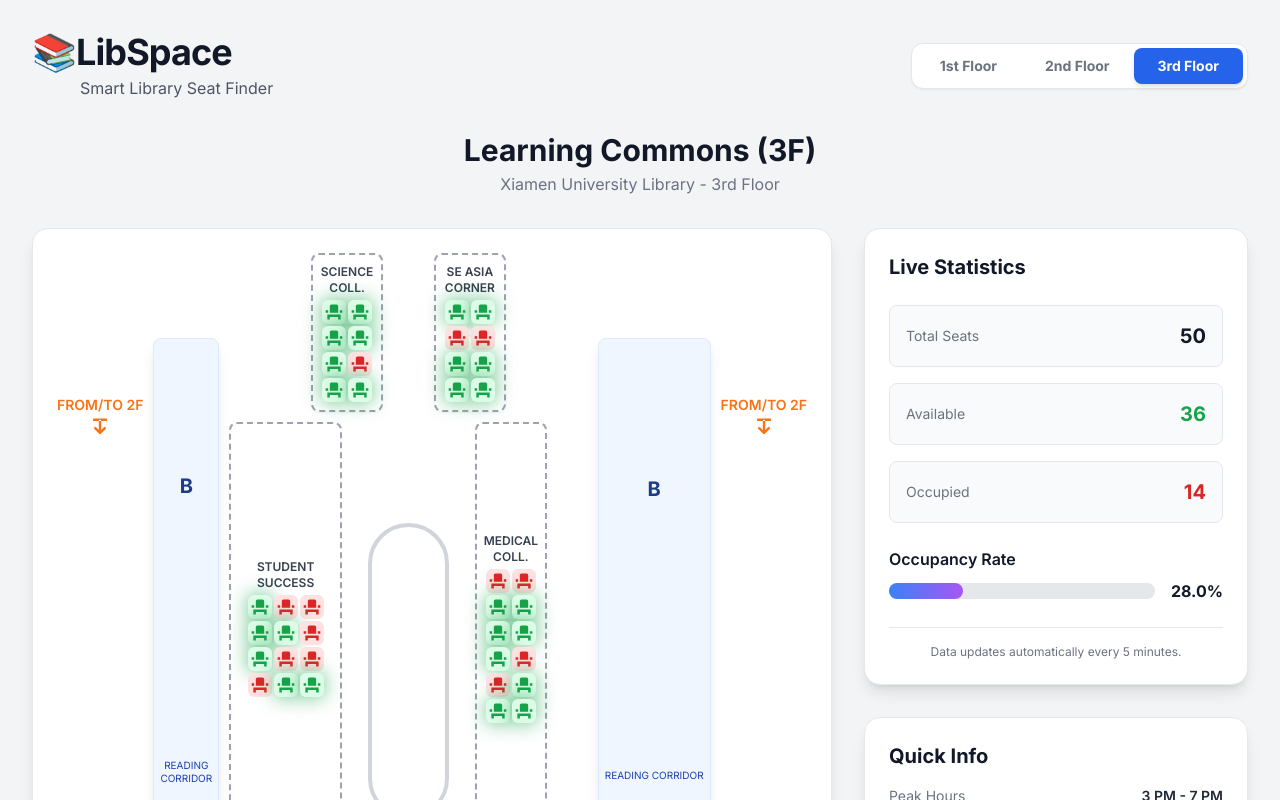
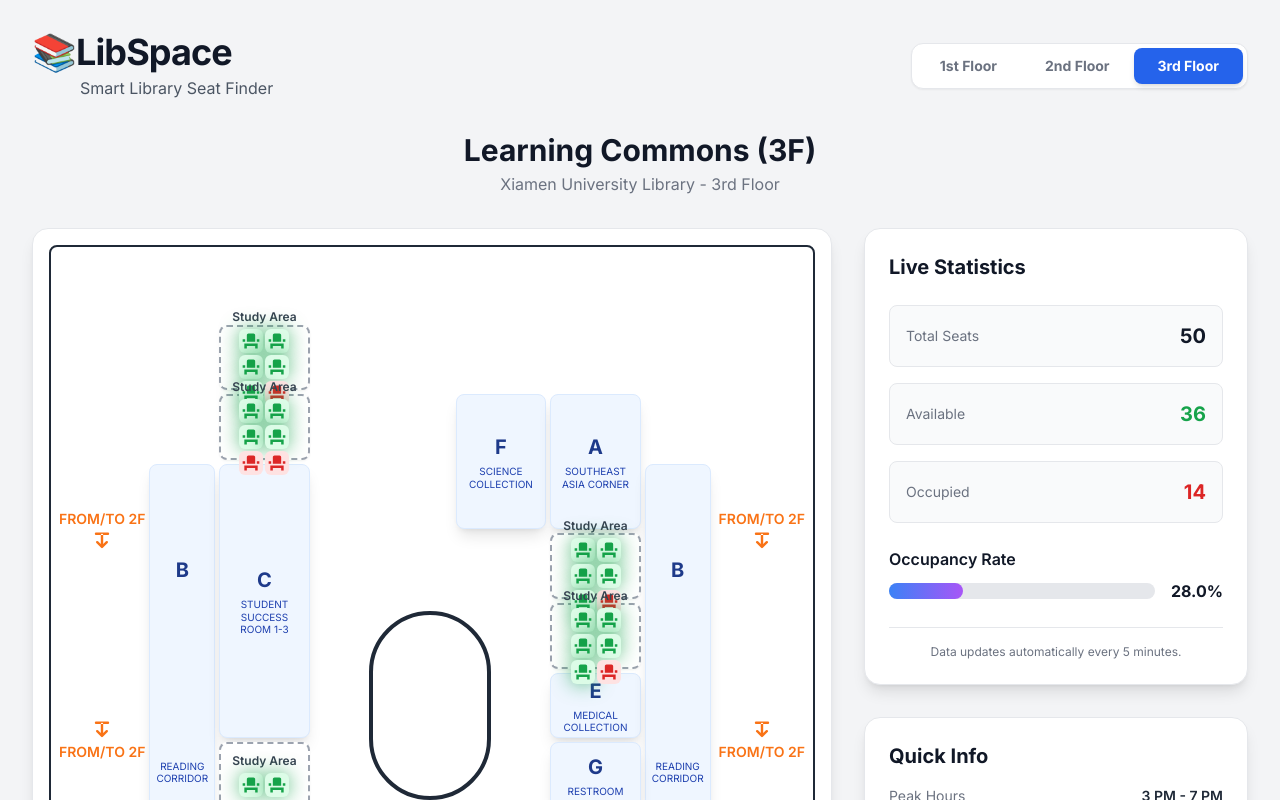
Before and after one commit to xrwong00/libspace, a React (Vite) app: page / in a window 1280 px wide. Both pictures are taken after a click on the button "3rd Floor". Shown: the top 800 px of the page. Built offline with nearby package versions, Linux system fonts and the light colour scheme.

Commit message:
Adjust floor plan

```diff
--- a/components/FloorPlan.tsx
+++ b/components/FloorPlan.tsx
@@ -206,46 +206,74 @@ const FloorPlan2F: React.FC<{ seats: SeatData[] }> = ({ seats }) => {
 
 const FloorPlan3F: React.FC<{ seats: SeatData[] }> = ({ seats }) => {
   const s = {
-    // Total: 50 seats
-    science: seats.slice(0, 8),          // F
-    seAsia: seats.slice(8, 16),          // A
-    studentSuccess: seats.slice(16, 28), // C
-    medical: seats.slice(28, 40),        // E
-    technology: seats.slice(40, 50),     // D
+    // Total: 50 seats distributed across study areas
+    studyArea1: seats.slice(0, 6),        // Below F
+    studyArea2: seats.slice(6, 12),       // Below A
+    studyArea3: seats.slice(12, 18),      // Right of A
+    studyArea4: seats.slice(18, 24),      // Right of E
+    studyArea5: seats.slice(24, 30),      // Below G
+    studyArea6: seats.slice(30, 36),      // Left of C
+    studyArea7: seats.slice(36, 42),      // Bottom left
+    studyArea8: seats.slice(42, 48),      // Bottom right
+    studyArea9: seats.slice(48, 50),      // Small bottom area
   };
 
   return (
     <div
-      className="grid gap-2 sm:gap-2.5 p-2 w-full h-full"
+      className="grid gap-1 p-2 w-full h-full bg-white rounded-lg border-2 border-gray-800"
       style={{
-        gridTemplateColumns: 'auto repeat(10, 1fr) auto',
-        gridTemplateRows: 'repeat(10, 1fr)',
-        minHeight: '65vh',
+        gridTemplateColumns: 'repeat(12, 1fr)',
+        gridTemplateRows: 'repeat(12, 1fr)',
+        aspectRatio: '1',
       }}
     >
-      {/* Facilities and Seating Areas */}
-      <SeatingArea name="SCIENCE COLL." seats={s.science} gridArea="1 / 5 / 3 / 7" letter="F" />
-      <SeatingArea name="SE ASIA CORNER" seats={s.seAsia} gridArea="1 / 8 / 3 / 10" letter="A"/>
+      {/* Top Row Facilities */}
+  <Facility name="SCIENCE COLLECTION" letter="F" gridArea="3 / 8 / 5 / 10" />
+  <Facility name="SOUTHEAST ASIA CORNER" letter="A" gridArea="3 / 10 / 5 / 12" />
 
-      <Facility name="READING CORRIDOR" letter="B" gridArea="2 / 2 / 9 / 3" className="!flex-col justify-around p-1"/>
-      <SeatingArea name="STUDENT SUCCESS" seats={s.studentSuccess} gridArea="3 / 3 / 8 / 6" letter="C"/>
+      {/* Left Reading Corridor */}
+  <Facility name="READING CORRIDOR" letter="B" gridArea="4 / 2 / 10 / 3" className="!flex-col justify-around p-1"/>
 
-      <SeatingArea name="MEDICAL COLL." seats={s.medical} gridArea="3 / 9 / 8 / 11" letter="E"/>
-      <Facility name="RESTROOM" letter="G" gridArea="8 / 9 / 10 / 11" />
-      <Facility name="READING CORRIDOR" letter="B" gridArea="2 / 12 / 9 / 13" className="!flex-col justify-around p-1"/>
+  {/* Study areas moved: now positioned above C */}
+  <SeatingArea name="Study Area" seats={s.studyArea1} gridArea="2 / 3 / 3 / 5" />
+  <SeatingArea name="Study Area" seats={s.studyArea2} gridArea="3 / 3 / 4 / 5" />
 
-      <SeatingArea name="TECH COLL." seats={s.technology} gridArea="9 / 4 / 11 / 9" letter="D"/>
+  <Facility name="STUDENT SUCCESS ROOM 1-3" letter="C" gridArea="4 / 3 / 8 / 5" />
 
-      {/* Center Circle */}
-      <div style={{gridArea: '4 / 6 / 8 / 9'}} className="flex items-center justify-center p-4">
-        <div className="w-full h-full border-4 border-gray-300 rounded-full"></div>
+  {/* Study areas overlapping E removed */}
+
+  {/* Medical Collection moved below the two study areas to the right */}
+  <Facility name="MEDICAL COLLECTION" letter="E" gridArea="7 / 10 / 8 / 12" />
+
+  {/* Two study areas aligned to the right of E */}
+  <SeatingArea name="Study Area" seats={s.studyArea3} gridArea="5 / 10 / 6 / 12" />
+  <SeatingArea name="Study Area" seats={s.studyArea1} gridArea="6 / 10 / 7 / 12" />
+
+      {/* Right Reading Corridor */}
+  <Facility name="READING CORRIDOR" letter="B" gridArea="4 / 12 / 10 / 13" className="!flex-col justify-around p-1"/>
+
+  {/* Restroom */}
+  <Facility name="RESTROOM" letter="G" gridArea="8 / 10 / 9 / 12" />
+      <SeatingArea name="Study Area" seats={s.studyArea9} gridArea="8 / 3 / 9 / 5" />
+      <SeatingArea name="Study Area" seats={s.studyArea1.slice(0, 2)} gridArea="9 / 3 / 10 / 5" />
+
+      {/* Technology Collection at bottom */}
+  <Facility name="TECHNOLOGY COLLECTION" letter="D" gridArea="10 / 4 / 12 / 8" />
+
+      {/* Bottom study areas */}
+  <SeatingArea name="Study Area" seats={s.studyArea2.slice(0, 2)} gridArea="10 / 8 / 12 / 10" />
+  <SeatingArea name="Study Area" seats={s.studyArea3.slice(0, 2)} gridArea="10 / 10 / 12 / 12" />
+
+  {/* Central Circle (moved left 1 column) */}
+  <div style={{gridArea: '6 / 6 / 9 / 9'}} className="flex items-center justify-center p-2">
+        <div className="w-full h-full border-4 border-gray-800 rounded-full"></div>
       </div>
 
-      {/* Stairs and Markers */}
-      <InfoMarker text="FROM/TO 2F" gridArea="2 / 1 / 4 / 2" icon={<StairsIcon/>} className="flex-col-reverse" />
-      <InfoMarker text="FROM/TO 2F" gridArea="7 / 1 / 9 / 2" icon={<StairsIcon/>} className="flex-col" />
-      <InfoMarker text="FROM/TO 2F" gridArea="2 / 13 / 4 / 14" icon={<StairsIcon/>} className="flex-col-reverse" />
-      <InfoMarker text="FROM/TO 2F" gridArea="7 / 13 / 9 / 14" icon={<StairsIcon/>} className="flex-col" />
+      {/* Stairs */}
+  <InfoMarker text="FROM/TO 2F" gridArea="4 / 1 / 6 / 2" icon={<StairsIcon/>} className="flex-col-reverse !text-orange-500" />
+  <InfoMarker text="FROM/TO 2F" gridArea="7 / 1 / 9 / 2" icon={<StairsIcon/>} className="!text-orange-500" />
+  <InfoMarker text="FROM/TO 2F" gridArea="4 / 14 / 6 / 15" icon={<StairsIcon/>} className="flex-col-reverse !text-orange-500" />
+  <InfoMarker text="FROM/TO 2F" gridArea="7 / 14 / 9 / 15" icon={<StairsIcon/>} className="!text-orange-500" />
     </div>
   );
 };
```
